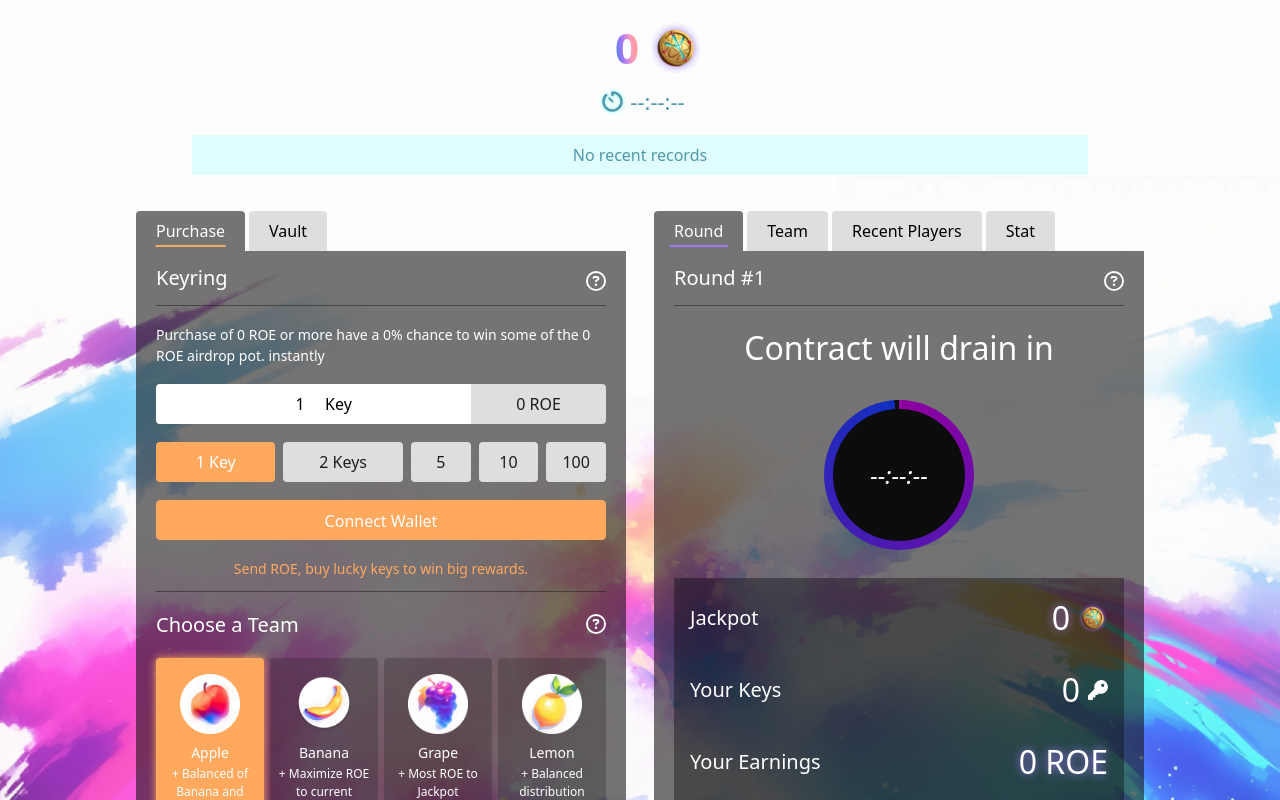
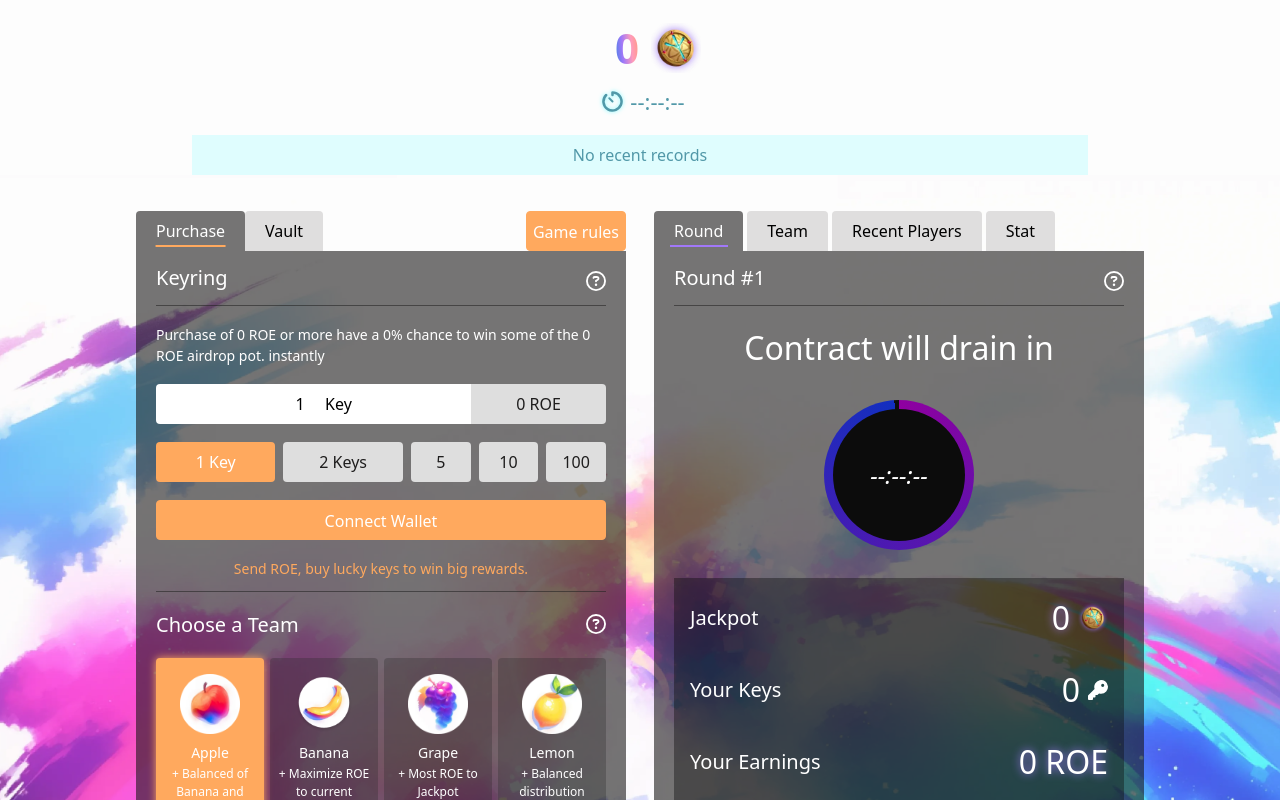
Before and after one commit to adam8130/fomo3d, a React (Create React App) app: page / in a window 1280 px wide. Shown: the top 800 px of the page. Built offline with nearby package versions, Linux system fonts and the light colour scheme.

Commit message:
feat: adding game rules > lucky keys

```diff
--- a/src/App.js
+++ b/src/App.js
@@ -50,6 +50,72 @@ const marqueeVariants = {
     }
   }
 };
+const gameRules = [
+  "1. Before each round starts, there is a 3-hour preparation period, followed by a 24-hour countdown.",
+  "2. Players can spend ROE to buy Keys.",
+  "3. Each Key purchase adds 30 seconds to the countdown.",
+  "4. The team chosen when buying Keys will affect reward distribution.",
+  "5. The last player to successfully buy a Key when the countdown ends will win 48% of the accumulated ROE in the prize pool.",
+  "",
+  "Game Flow:",
+  "6. The game cycle is Preparation Period > Official Start > Winner Emergence > Preparation Period.",
+  "",
+  "Preparation Period:",
+  "7. The preparation period lasts 3 hours. During this period, the ROE required to buy Keys is the initial price (currently set at 1 ROE) and does not add to the countdown.",
+  "",
+  "Official Start:",
+  "8. After the official start, a 24-hour countdown begins.",
+  "9. Each Key purchase increases the ROE price by 1.01x.",
+  "10. Each Key purchase adds 30 seconds to the countdown, up to a maximum of 24 hours.",
+  "11. The team (Apple, Banana, Grape, Lemon) chosen when buying Keys will affect reward distribution.",
+  "",
+  "Winner Emergence:",
+  "12. When the countdown reaches zero, the last player to successfully buy a Key becomes the winner.",
+  "13. The prize pool is distributed based on the team chosen during the last Key purchase.",
+  "14. After any player claims their prize, the game resets to the preparation period.",
+  "",
+  "Teams:",
+  "15. There are 4 teams in the game: Apple, Banana, Grape, Lemon.",
+  "16. When buying Keys, you must choose a team, and rewards are distributed according to the chosen team’s allocation ratio:",
+  "17. Apple Team: Prize pool ratio slightly higher than the current round players’ ratio.",
+  "18. Banana Team: Emphasizes the current round players’ ratio.",
+  "19. Grape Team: Emphasizes the prize pool ratio.",
+  "20. Lemon Team: Balanced distribution between the prize pool and current round players.",
+  "",
+  "Prize Distribution:",
+  "21. ROE spent on buying Keys is converted into rewards, with the distribution rules as follows:",
+  "",
+  "When buying Keys, the ROE distribution based on the chosen team:",
+  "22. Apple Team: 45% Prize Pool, 31% Current Round Players, 10% Airdrop, 2% Liquidity Pool, 2% Project Team, 10% Referrer, 100% Total",
+  "23. Banana Team: 30% Prize Pool, 46% Current Round Players, 10% Airdrop, 2% Liquidity Pool, 2% Project Team, 10% Referrer, 100% Total",
+  "24. Grape Team: 50% Prize Pool, 26% Current Round Players, 10% Airdrop, 2% Liquidity Pool, 2% Project Team, 10% Referrer, 100% Total",
+  "25. Lemon Team: 38% Prize Pool, 38% Current Round Players, 10% Airdrop, 2% Liquidity Pool, 2% Project Team, 10% Referrer, 100% Total",
+  "",
+  "When winning the prize, the distribution ratio for the team chosen by the last Key buyer:",
+  "26. Apple Team: 48% Winner, 35% Current Round Players, 15% Next Round, 2% Project Team, 100% Total",
+  "27. Banana Team: 48% Winner, 20% Current Round Players, 30% Next Round, 2% Project Team, 100% Total",
+  "28. Grape Team: 48% Winner, 15% Current Round Players, 35% Next Round, 2% Project Team, 100% Total",
+  "29. Lemon Team: 48% Winner, 25% Current Round Players, 25% Next Round, 2% Project Team, 100% Total",
+  "",
+  "Airdrop Rewards:",
+  "30. There is a chance to receive an airdrop reward when buying Keys, with the following mechanism:",
+  "31. The initial airdrop chance is 0.05%. Each Key purchase increases the chance by 0.1% for the next purchase.",
+  "32. The chance is determined at the time of purchase. Buying multiple Keys at once only counts as one chance.",
+  "33. When someone wins an airdrop reward, the chance resets to the initial rate.",
+  "34. The ROE spent on buying Keys affects the proportion of the airdrop prize pool you can win:",
+  "",
+  "ROE Spent  Airdrop Prize Pool Proportion:",
+  "35. 0.1 to 20 ROE: Win 25% of the small prize pool",
+  "36. 21 to 200 ROE: Win 50% of the small prize pool",
+  "37. Over 200 ROE: Win 75% of the small prize pool",
+  "",
+  "Referral Rules:",
+  "38. Each player who buys a Key can share their wallet address with others. Players who purchase Keys through this referral link will contribute a certain percentage (10%) back to the referrer.",
+  "39. Purchases without a referral address, with an incorrect address, or with an ineligible address will be considered without a referral (the rebate is added to the prize pool).",
+  "40. Eligibility: The address must have bought a Key in the current round."
+];
+
+
 
 export default function App() {
 
@@ -217,26 +283,35 @@ export default function App() {
 
   return (
     <div className="w-full h-[120vh] max-lg:h-full flex flex-col relative">
-      <GoogleAnalytics/>
+      <GoogleAnalytics />
       <div className="h-[175px] bg-[#fdfdfd] flex flex-col items-center justify-between">
-        <div className='flex items-center gap-[12px] mt-4 translate-x-[18px] '>
-          <h1 className={`text-[42px] font-[900] bg-clip-text text-transparent ${Gradient_Text}`}>
+        <div className="flex items-center gap-[12px] mt-4 translate-x-[18px] ">
+          <h1
+            className={`text-[42px] font-[900] bg-clip-text text-transparent ${Gradient_Text}`}
+          >
             {jackpot}
           </h1>
           <img className="w-[50px] h-[50px]" src={ROE_coin} alt="ROE coin" />
         </div>
-        <div className='flex items-center translate-y-[-6px]'>
-          <img className="w-[35px] h-[35px]" src={Timer_icon} alt="Fomo3D Timer" />
+        <div className="flex items-center translate-y-[-6px]">
+          <img
+            className="w-[35px] h-[35px]"
+            src={Timer_icon}
+            alt="Fomo3D Timer"
+          />
           <span
             className="font-[500] text-[22px]"
-            style={{ color: isColddowning ? '#ea5e21' : '#5198a8' }}
+            style={{ color: isColddowning ? "#ea5e21" : "#5198a8" }}
           >
-            {endTime ? moment.utc(moment.duration(endTime, 'second').asMilliseconds()).format('HH:mm:ss') : '--:--:--'}
+            {endTime
+              ? moment
+                  .utc(moment.duration(endTime, "second").asMilliseconds())
+                  .format("HH:mm:ss")
+              : "--:--:--"}
           </span>
         </div>
-        <div className='w-[70%] max-lg:w-[95%] bg-[#85faff40] py-2 text-center text-[#5198a8] overflow-hidden'>
-          {
-            boughtRecords?.length > 0 ? (
+        <div className="w-[70%] max-lg:w-[95%] bg-[#85faff40] py-2 text-center text-[#5198a8] overflow-hidden">
+          {boughtRecords?.length > 0 ? (
             <motion.div
               className="w-full flex gap-[12px]"
               variants={marqueeVariants}
@@ -248,7 +323,7 @@ export default function App() {
                     <span className="text-red-600 whitespace-nowrap">
                       Last Winner:
                     </span>
-                      <span className='text-[#ffa95e] whitespace-nowrap'>
+                    <span className="text-[#ffa95e] whitespace-nowrap">
                       {lastWinner}
                     </span>
                   </p>
@@ -256,21 +331,26 @@ export default function App() {
                     <span className="text-red-600 whitespace-nowrap">
                       Prize:
                     </span>
-                      <span className='text-[#ffa95e] whitespace-nowrap'>
+                    <span className="text-[#ffa95e] whitespace-nowrap">
                       {lastPrize} ROE
                     </span>
                   </p>
                 </div>
               )}
               {boughtRecords?.map((record, idx) => (
-                  <div key={idx} className="flex gap-[8px] bg-[rgba(255,255,255,.8)] px-2 rounded">
+                <div
+                  key={idx}
+                  className="flex gap-[8px] bg-[rgba(255,255,255,.8)] px-2 rounded"
+                >
                   <p className="flex gap-[6px]">
                     <span>Player:</span>
-                      <span className='text-[#ffa95e] whitespace-nowrap'>{record.args.player}</span>
+                    <span className="text-[#ffa95e] whitespace-nowrap">
+                      {record.args.player}
+                    </span>
                   </p>
                   <p className="flex gap-[6px]">
                     <span>Bought:</span>
-                      <span className='text-[#ffa95e] whitespace-nowrap'>
+                    <span className="text-[#ffa95e] whitespace-nowrap">
                       {record.args.boughtKeys.toNumber()} Keys
                     </span>
                   </p>
@@ -279,20 +359,27 @@ export default function App() {
             </motion.div>
           ) : (
             <span className="w-full text-center">No recent records</span>
-            )
-          }
+          )}
         </div>
       </div>
-      <div className="w-full h-[97vh] object-cover flex justify-center gap-[28px] pt-[36px] pb-[36px] max-lg:flex-col max-lg:items-center max-lg:h-full max-lg:pt-6 max-lg:pb-20"
-        style={{ background: `url(${Background}) no-repeat center center / cover` }}
+      <div
+        className="w-full h-[97vh] object-cover flex justify-center gap-[28px] pt-[36px] pb-[36px] max-lg:flex-col max-lg:items-center max-lg:h-full max-lg:pt-6 max-lg:pb-20"
+        style={{
+          background: `url(${Background}) no-repeat center center / cover`,
+        }}
       >
         <div className="w-[490px] max-lg:w-[95%] h-[630px]">
-          <div className="w-full h-[40px] flex gap-[4px] bg-transparent">
+          <div className="w-full h-[40px] flex gap-[4px] bg-transparent justify-between">
+            <div className="flex flex-row">
               {Left_Pannel.map((item, idx) => (
                 <div
                   key={idx}
                   className="h-full bg-[#dfdede] flex items-center justify-center py-3 px-5 rounded-t cursor-pointer transition-3 relative"
-                style={ leftActiveTab === idx ? { background: '#15141495', color: '#fff' } : {} }
+                  style={
+                    leftActiveTab === idx
+                      ? { background: "#15141495", color: "#fff" }
+                      : {}
+                  }
                   onClick={() => setLeftActiveTab(idx)}
                 >
                   <span>{item}</span>
@@ -302,6 +389,13 @@ export default function App() {
                 </div>
               ))}
             </div>
+            <div
+              className="w-[100px] h-[40px] bg-[#ffa95e] text-center leading-[40px] rounded cursor-pointer text-white border border-[#ffa95e] hover:bg-[#ffa95e20] transition-3"
+              onClick={() => setInfoDialog(gameRules)}
+            >
+              Game rules
+            </div>
+          </div>
           <div className="w-full h-[600px] max-lg:h-full bg-[#15141495] rounded-b">
             <motion.div
               key={leftActiveTab}
@@ -309,10 +403,13 @@ export default function App() {
               animate={{ opacity: 1 }}
               transition={{ duration: 0.5 }}
             >
-              {
-                leftActiveTab === 0 ? <Purchase /> :
-                leftActiveTab === 1 ? <Vault /> : <Purchase />
-              }
+              {leftActiveTab === 0 ? (
+                <Purchase />
+              ) : leftActiveTab === 1 ? (
+                <Vault />
+              ) : (
+                <Purchase />
+              )}
             </motion.div>
           </div>
         </div>
@@ -322,15 +419,17 @@ export default function App() {
               <div
                 key={idx}
                 className="h-full bg-[#dfdede] flex items-center justify-center py-3 px-5 rounded-t cursor-pointer transition-3 relative"
-                style={ rightActiveTab === idx ? { background: '#15141495', color: '#fff' } : {} }
+                style={
+                  rightActiveTab === idx
+                    ? { background: "#15141495", color: "#fff" }
+                    : {}
+                }
                 onClick={() => setRightActiveTab(idx)}
               >
                 <span>
-                  {
-                    label === 'Recent Players' && window.innerWidth <= 768
-                      ? label.split(' ')[0]
-                      : label
-                  }
+                  {label === "Recent Players" && window.innerWidth <= 768
+                    ? label.split(" ")[0]
+                    : label}
                 </span>
                 {rightActiveTab === idx && (
                   <span className="w-[65%] h-[2px] bg-[#a178f9] absolute bottom-1 left-[50%] translate-x-[-50%]" />
@@ -345,30 +444,26 @@ export default function App() {
               animate={{ opacity: 1 }}
               transition={{ duration: 0.5 }}
             >
-              {
-                rightActiveTab === 0 ? <Round endTime={endTime} /> :
-                rightActiveTab === 1 ? <Team /> :
-                rightActiveTab === 2 ? <RecentPlayers /> :
-                rightActiveTab === 3 ? <Stat /> : <Round />
-              }
+              {rightActiveTab === 0 ? (
+                <Round endTime={endTime} />
+              ) : rightActiveTab === 1 ? (
+                <Team />
+              ) : rightActiveTab === 2 ? (
+                <RecentPlayers />
+              ) : rightActiveTab === 3 ? (
+                <Stat />
+              ) : (
+                <Round />
+              )}
             </motion.div>
           </div>
         </div>
       </div>
-      {isLoading && (
-        <Loading />
+      {isLoading && <Loading />}
+      {textDialog && (
+        <TextDialog textDialog={textDialog} setTextDialog={setTextDialog} />
       )}
-      {textDialog && (
-        <TextDialog
-          textDialog={textDialog}
-          setTextDialog={setTextDialog}
-        />
-      )}
-      {infoDialog && (
-        <InfoDialog
-          setInfoDialog={setInfoDialog}
-        />
-      )}
+      {infoDialog && <InfoDialog setInfoDialog={setInfoDialog} />}
     </div>
   );
 }
--- a/src/components/InfoDialog.js
+++ b/src/components/InfoDialog.js
@@ -16,7 +16,7 @@ export function InfoDialog({ setInfoDialog }) {
         className="w-[600px] max-sm:w-[350px] max-lg:max-h-[60%] overflow-y-auto flex flex-col gap-[16px] px-6 py-6 bg-[rgba(40,40,40,.95)] text-white rounded relative"
         onClick={(e) => e.stopPropagation()}
       >
-        <div className="flex flex-col gap-[6px]">
+        <div className="flex flex-col gap-[6px] max-h-[70vh] overflow-y-scroll ">
           {infoDialog.map((item, idx) => (
             <p key={idx}>{item}</p>
           ))}
```
Lines whose indentation alone changed are shown as unchanged.
